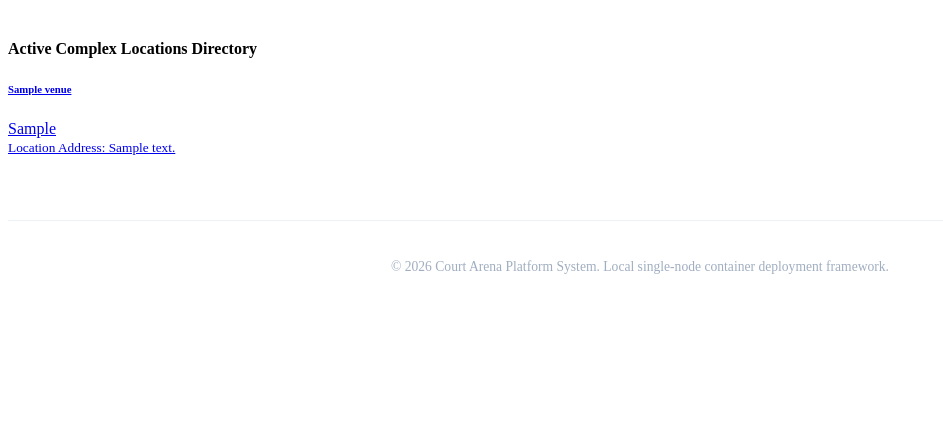
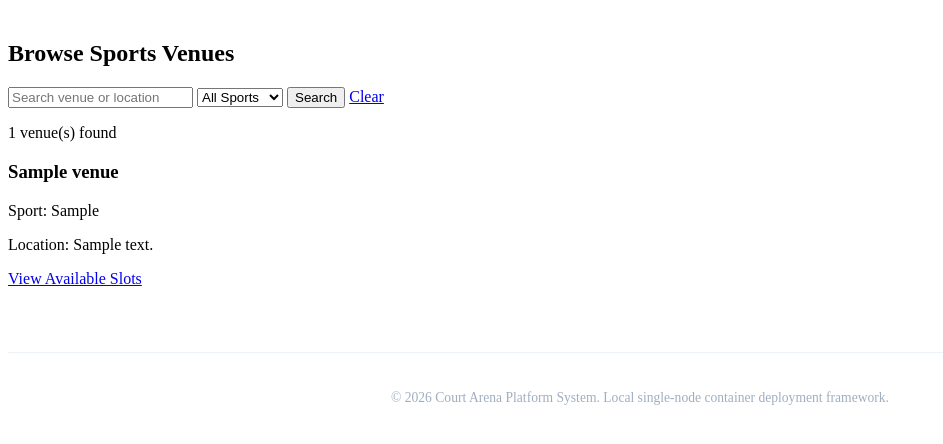
Before and after one commit to AndrewTDLSU/CCAPDEV-N24-1-CourtOne, a PHP site: template views/venues/browseVenues.php in a window 1280 px wide. Shown: the part 174-618 px from the top of the page, without its empty margins (0-943 px from the left). Run offline with PHP 8.4, Linux system fonts and the light colour scheme; the template is opened without the code that fills it: most values are stand-ins (such as "Sample title", 1, 10 or a date in 2020); data that the repository does not hold is empty.

Commit message:
Update browseVenues.php

```diff
--- a/views/venues/browseVenues.php
+++ b/views/venues/browseVenues.php
@@ -1,14 +1,41 @@
 <?php include_once __DIR__ . '/../partials/Header.php'; ?>
-<h4 class="mb-3 fw-bold">Active Complex Locations Directory</h4>
-<div class="list-group shadow-xs">
-    <?php foreach ($venues as $v): ?>
-        <a href="/index.php?url=venue/viewVenue/<?php echo $v['venueID']; ?>" class="list-group-item list-group-item-action p-3">
-            <div class="d-flex w-100 justify-content-between align-items-center">
-                <h6 class="mb-1 fw-bold text-dark"><?php echo htmlspecialchars($v['venueName'], ENT_QUOTES, 'UTF-8'); ?></h6>
-                <span class="badge bg-primary"><?php echo htmlspecialchars($v['sportsType'], ENT_QUOTES, 'UTF-8'); ?></span>
-            </div>
-            <small class="text-muted d-block mt-1">Location Address: <?php echo htmlspecialchars($v['address'], ENT_QUOTES, 'UTF-8'); ?></small>
+
+<h2>Browse Sports Venues</h2>
+
+<!-- GET is used because searching does not change the database. -->
+<form action="index.php" method="GET" class="mb-3">
+    <input type="hidden" name="url" value="venue/browseVenues">
+
+    <input type="text" name="q" placeholder="Search venue or location"
+           value="<?php echo htmlspecialchars($search, ENT_QUOTES, 'UTF-8'); ?>">
+
+    <select name="sport">
+        <?php foreach (['all', 'Basketball', 'Badminton', 'Pickleball'] as $option): ?>
+            <option value="<?php echo $option; ?>" <?php echo $sport === $option ? 'selected' : ''; ?>>
+                <?php echo $option === 'all' ? 'All Sports' : $option; ?>
+            </option>
+        <?php endforeach; ?>
+    </select>
+
+    <button type="submit" class="btn btn-primary">Search</button>
+    <a href="index.php?url=venue/browseVenues">Clear</a>
+</form>
+
+<p><?php echo count($venues); ?> venue(s) found</p>
+
+<?php if (empty($venues)): ?>
+    <p>No venues match your search.</p>
+<?php endif; ?>
+
+<?php foreach ($venues as $venue): ?>
+    <div class="card p-3 mb-3">
+        <h3><?php echo htmlspecialchars($venue['venueName'], ENT_QUOTES, 'UTF-8'); ?></h3>
+        <p>Sport: <?php echo htmlspecialchars($venue['sportsType'], ENT_QUOTES, 'UTF-8'); ?></p>
+        <p>Location: <?php echo htmlspecialchars($venue['address'], ENT_QUOTES, 'UTF-8'); ?></p>
+        <a class="btn btn-primary" href="index.php?url=venue/viewVenue/<?php echo (int)$venue['venueID']; ?>">
+            View Available Slots
         </a>
-    <?php endforeach; ?>
-</div>
+    </div>
+<?php endforeach; ?>
+
 <?php include_once __DIR__ . '/../partials/Footer.php'; ?>
```
